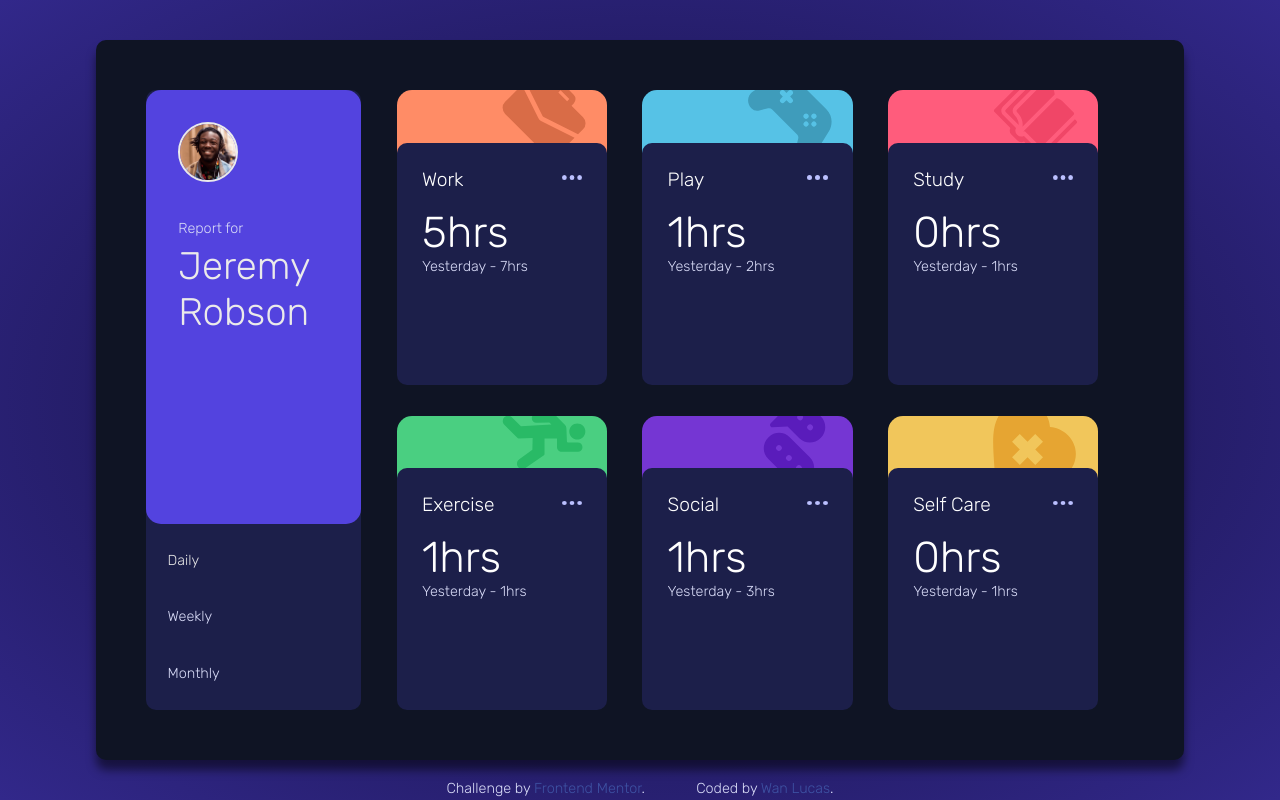
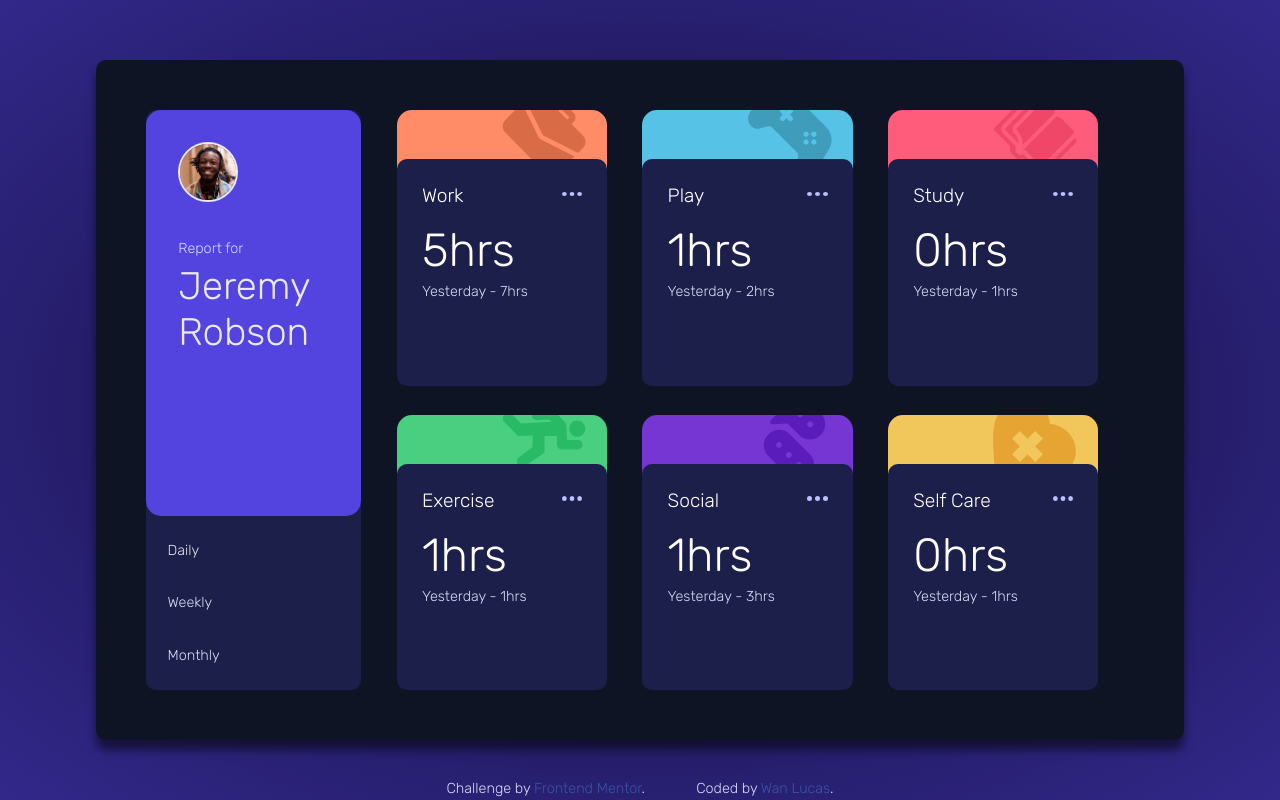
Before and after one commit to wanlucas/Painel-de-controle-de-tempo--desafio-Mentor-Frontend, a plain HTML site: page index.html in a window 1280 px wide. Drawn offline with Linux system fonts and the light colour scheme.

Commit message:
correção de proporção

```diff
--- a/style.css
+++ b/style.css
@@ -24,7 +24,8 @@ body {
     margin: auto;
     display: flex;
     width: 85%;
-    height: 90%;
+    height: 85%;
+    max-height: 700px;
     padding: 50px;
     background: hsl(226, 43%, 10%);
     box-shadow: 0 10px 10px 0 rgba(0, 0, 0, 0.5);
@@ -173,8 +174,8 @@ p, span {
     background: hsl(235, 48%, 28%);
 }
 .task-box-info h3 {
-    padding-top: 10%;
-    font-size:2.7rem;
+    padding: 10% 0 3% 0;
+    font-size:2.9rem;
 }
 @keyframes changePeriod {
     0% {
```
